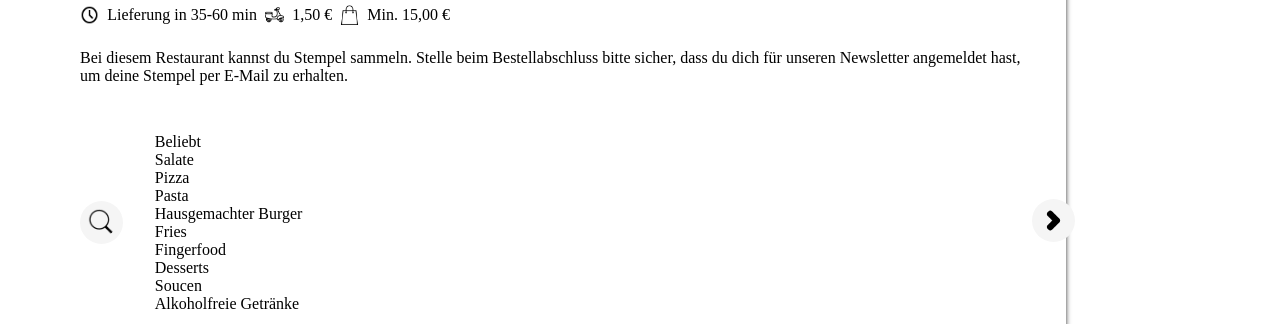
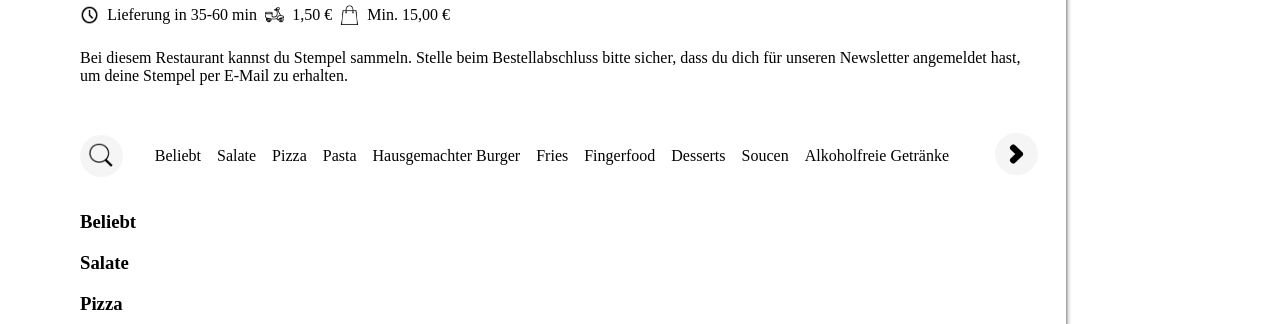
Before and after one commit to ChristianBockshorn/LieferClone24, a plain HTML site: page index.html in a window 1280 px wide. Shown: the part 476-800 px from the top of the page. Drawn offline with Linux system fonts and the light colour scheme.

Commit message:
scrollbar-3

```diff
--- a/index.html
+++ b/index.html
@@ -98,11 +98,13 @@
                             dass du dich für unseren Newsletter angemeldet hast, um deine Stempel per E-Mail zu
                             erhalten.</p>
                     </div>
+
+                    <div class="info-container-section">
                         <div id="box" class="info-container-selection">
-                        <div class="scrollArrow"><img onclick="scrollArrow()" src="icon/arrow-right.png"></div>
+
                             <img src="icon/search.png">
-                        <div>
-                            <div><a href="#">Beliebt</a></div>
+                            <div class="info-container-selection-category">
+                                <div><a href="#Beliebt">Beliebt</a></div>
                                 <div><a href="#salad">Salate</a></div>
                                 <div><a href="#Pizza">Pizza </a></div>
                                 <div><a href="#Pasta">Pasta</a></div>
@@ -112,6 +114,12 @@
                                 <div><a href="#Desserts">Desserts</a></div>
                                 <div><a href="#Soucen">Soucen</a></div>
                                 <div><a href="#Drinks">Alkoholfreie Getränke</a></div>
+
+                            </div>
+                        </div>
+
+                        <div class="scrollArrow">
+                            <img onclick="scrollArrow()" src="icon/arrow-right.png">
                         </div>
                     </div>
                 </div>
@@ -120,7 +128,7 @@
             <section>
                 <div class="product-container">
                     <div>
-                        <h3>Beliebt</h3>
+                        <h3 id="Beliebt">Beliebt</h3>
                     </div>
                     <div>
                         <h3 id="salad">Salate</h3>
--- a/style.css
+++ b/style.css
@@ -316,20 +316,35 @@ h2 {
     margin-right: 2.7rem;
 }
 
+.info-container-section{
+    display: flex;
+    align-items: center;
+}
+
+.info-container-section img{
+    width: 1.8rem;
+    height: 1.8rem;
+    object-fit: contain;
+    background-color: whitesmoke;
+    border-radius: 100%;
+    padding: 7px;
+
+}
+
 .info-container-selection {
     margin-left: 5rem;
     margin-top: 2rem;
-    margin-right: 3.7rem;
+    margin-right: -2.6rem;
     overflow: auto;
     column-gap: 24px;
     display: flex;
     align-items: center;
 
     white-space: nowrap;
+}
 
-
-
-
+.info-container-selection-category{
+    display: flex;
 }
 
 .info-container-selection img {
@@ -387,9 +402,10 @@ h2 {
 }
 
 .scrollArrow {
-    position: fixed;
-    right: 12.8rem;
-    z-index: 1;
+    cursor: pointer;
+    margin-left: 5rem;
+    margin-right: 0.5rem;
+    margin-top: 2rem;
 }
 
 .product-container{
```
Lines whose indentation alone changed are shown as unchanged.
